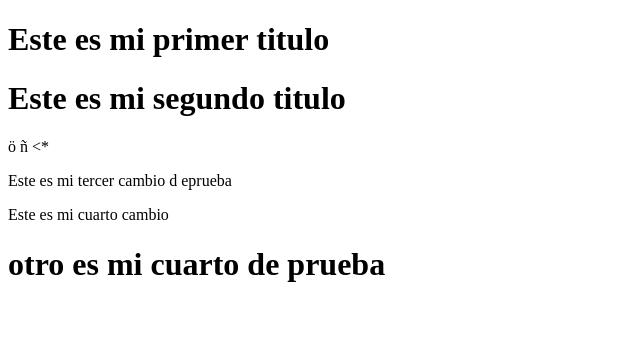
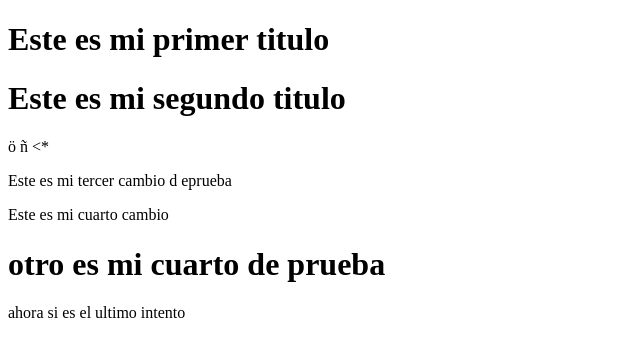
Before and after one commit to celic-sarahi/Poryecto-Final, a plain HTML site: page index.html in a window 1280 px wide. Shown: the whole page, without its empty margins (0-640 px from the left). Drawn offline with Linux system fonts and the light colour scheme.

Commit message:
trabajo 1

```diff
--- a/index.html
+++ b/index.html
@@ -15,5 +15,6 @@
     <p>Este es mi cuarto cambio</p>
 
     <h1>otro es mi cuarto de prueba</h1>
+    <p>ahora si es el ultimo intento </p>
 </body>
 </html>
```
